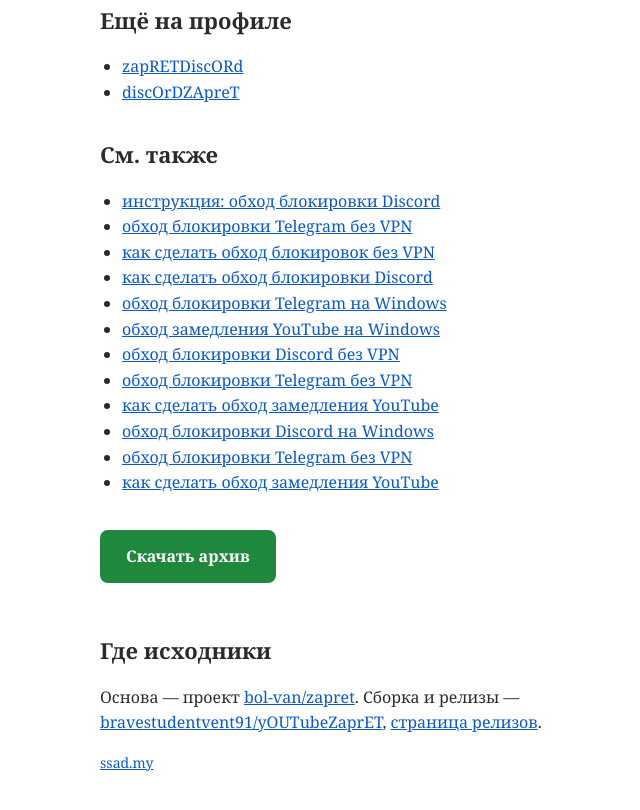
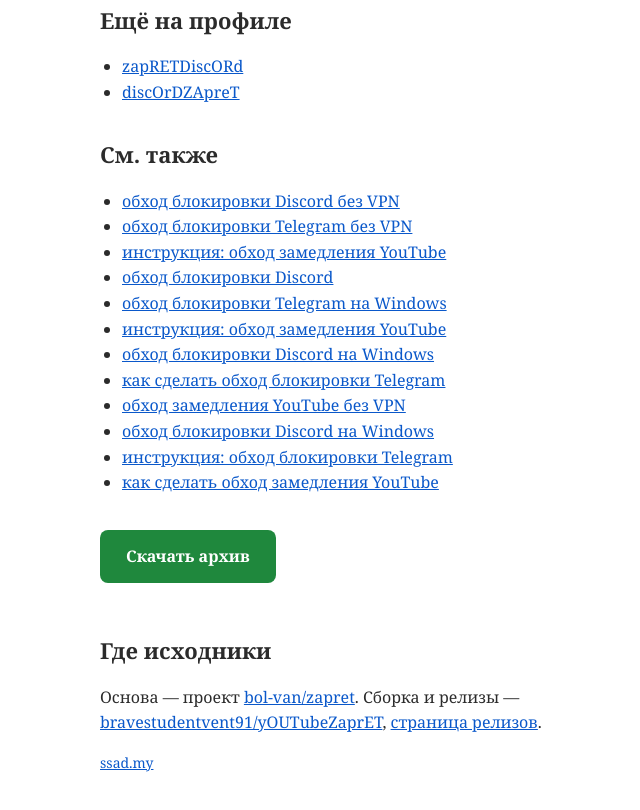
Before and after one commit to BraveStudentVent91/yOUTubeZaprET, a plain HTML site: page docs/index.html in a window 1280 px wide. Shown: the part 2007-2817 px from the top of the page, without its empty margins (190-830 px from the left). Drawn offline with Linux system fonts and the light colour scheme.

Commit message:
Update docs

```diff
--- a/docs/index.html
+++ b/docs/index.html
@@ -95,18 +95,18 @@
 
   <h2>См. также</h2>
   <ul>
-    <li><a href="https://github.com/gravityplocarve/DiscordObhod">инструкция: обход блокировки Discord</a></li>
-    <li><a href="https://github.com/leechrestore/zaPRETtElegrAm">обход блокировки Telegram без VPN</a></li>
-    <li><a href="https://github.com/figureterrapinruffle/zapret-youtube-discord">как сделать обход блокировок без VPN</a></li>
-    <li><a href="https://github.com/cyclonescreenminaret/DiscordObhod">как сделать обход блокировки Discord</a></li>
-    <li><a href="https://github.com/westdeliverersport/zaprEt-TELEgraM">обход блокировки Telegram на Windows</a></li>
-    <li><a href="https://github.com/pulverizeflafight/zapret-youtube">обход замедления YouTube на Windows</a></li>
-    <li><a href="https://github.com/scaleczarpincers/disCORdobHOD">обход блокировки Discord без VPN</a></li>
-    <li><a href="https://github.com/albatrossduct/telegramzapret">обход блокировки Telegram без VPN</a></li>
-    <li><a href="https://github.com/wyvernpacker/youtube-zapret">как сделать обход замедления YouTube</a></li>
-    <li><a href="https://github.com/finportalcontinue/zapret-discord">обход блокировки Discord на Windows</a></li>
-    <li><a href="https://github.com/cashieradvance/zaprettelegram">обход блокировки Telegram без VPN</a></li>
-    <li><a href="https://github.com/plasterbyvault/youtube-unban-zapret">как сделать обход замедления YouTube</a></li>
+    <li><a href="https://github.com/cashieradvance/zapret-discord">обход блокировки Discord без VPN</a></li>
+    <li><a href="https://github.com/coatlakekink/tELegrAMZapReT">обход блокировки Telegram без VPN</a></li>
+    <li><a href="https://github.com/watchtradershape/youtube-unban-zapret">инструкция: обход замедления YouTube</a></li>
+    <li><a href="https://github.com/surgeflerestore/disCOrD-ZapREt">обход блокировки Discord</a></li>
+    <li><a href="https://github.com/phantomemissary/telegramzapret">обход блокировки Telegram на Windows</a></li>
+    <li><a href="https://github.com/varnishcenter57/zapret-youtube">инструкция: обход замедления YouTube</a></li>
+    <li><a href="https://github.com/maroonpacker/discordzapret">обход блокировки Discord на Windows</a></li>
+    <li><a href="https://github.com/icegenindisclose/zaprettelegram">как сделать обход блокировки Telegram</a></li>
+    <li><a href="https://github.com/wisekeeperdecoder/youtube-zapret">обход замедления YouTube без VPN</a></li>
+    <li><a href="https://github.com/networkarrowflow/discOrDZApreT">обход блокировки Discord на Windows</a></li>
+    <li><a href="https://github.com/shogunryoupgrade/tELegrAMZapReT">инструкция: обход блокировки Telegram</a></li>
+    <li><a href="https://github.com/vanquisherbyte/youtube-unban-zapret">как сделать обход замедления YouTube</a></li>
   </ul>
 
   <p><a class="cta" href="https://github.com/bravestudentvent91/yOUTubeZaprET/releases/latest">Скачать архив</a></p>
```
